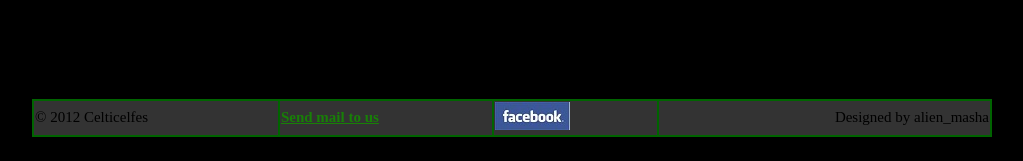
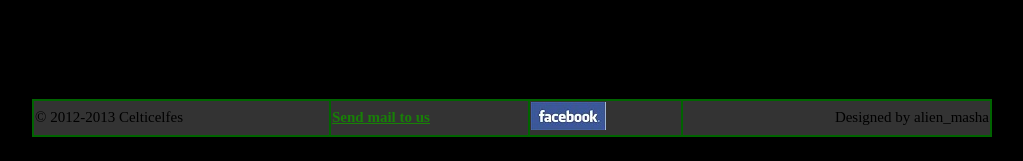
Before and after one commit to elena-popova/celticelfes, a PHP site: page /index.php in a window 1280 px wide. Shown: the part 2333-2494 px from the top of the page, without its empty margins (128-1151 px from the left). Run offline with PHP 8.4, Linux system fonts and the light colour scheme; some libraries are stand-ins or nearby versions.

Commit message:
Updated copyright notice to assert copyright for 2013

```diff
--- a/inc/footer.php
+++ b/inc/footer.php
@@ -2,7 +2,7 @@
 	<div id="footer">
 		<table>
 			<tr>
-				<td>&copy; 2012 Celticelfes</td>
+				<td>&copy; 2012-2013 Celticelfes</td>
 				<td><a href="mailto:info@celticelfes.com?Subject=Devon%20Rex">Send mail to us</a></td>
 				<td><a href="http://www.facebook.com/#!/lastauskiene?fref=ts" target="_blank"><img border="0" src="images/fb.jpg" alt="FB" /></a></td>
 				<td align="right">Designed by alien_masha</td>
```
